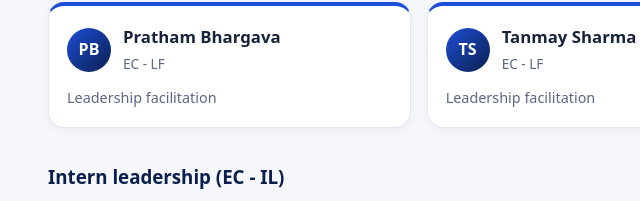
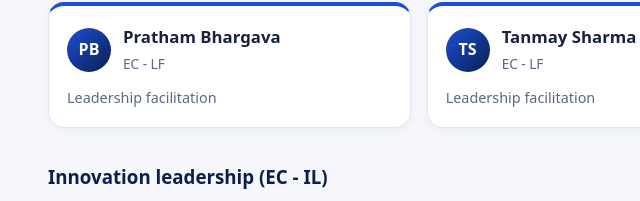
Before and after one commit to ANONGlobalFoundation-India/BTI-4, a plain HTML site: page index.html in a window 1280 px wide. Shown: the part 5810-6011 px from the top of the page, 32-672 px from the left. Drawn offline with Linux system fonts and the light colour scheme.

Commit message:
Update index.html

```diff
--- a/index.html
+++ b/index.html
@@ -115,7 +115,7 @@ $("list").innerHTML=view==="c"?`<div class="grid">${r.map(card).join("")}</div>`
 [["vc","c"],["vt","t"]].forEach(([id,v])=>$(id).addEventListener("click",()=>{view=v;$("vc").setAttribute("aria-pressed",v==="c");$("vt").setAttribute("aria-pressed",v==="t");render()}));
 render();
 // EC
-const grp=[["Executive leadership","lead2"],["Leadership facilitation",""],["Intern leadership (EC - IL)",""]];
+const grp=[["Executive leadership","lead2"],["Leadership facilitation",""],["Innovation leadership (EC - IL)",""]];
 const ecg=e=>e.area==="Executive leadership"?0:e.area==="Leadership facilitation"?1:2;
 $("ec").innerHTML=grp.map((g,k)=>`<h3>${g[0]}</h3><div class="grid">${D.ec.filter(e=>ecg(e)===k).map(e=>`<div class="card ecg ${g[1]}"><div class="row"><div class="av" aria-hidden="true">${esc(ini(e.name))}</div><div><h4>${esc(e.name)}</h4><span class="sub">${esc(e.role)}</span></div></div><p class="sub">${esc(e.area)}</p></div>`).join("")}</div>`).join("");
 $("teams").innerHTML=TEAMS.map(t=>`<h3>${t}</h3><div class="grid">${I.filter(i=>i.team===t).map(i=>`<div class="card"><div class="row"><div class="av" aria-hidden="true">${esc(ini(i.name))}</div><div><h4>${esc(i.name)}</h4><span class="sub">${esc(i.institution||"Institution: Not provided")}</span></div></div></div>`).join("")}</div>`).join("");
```
